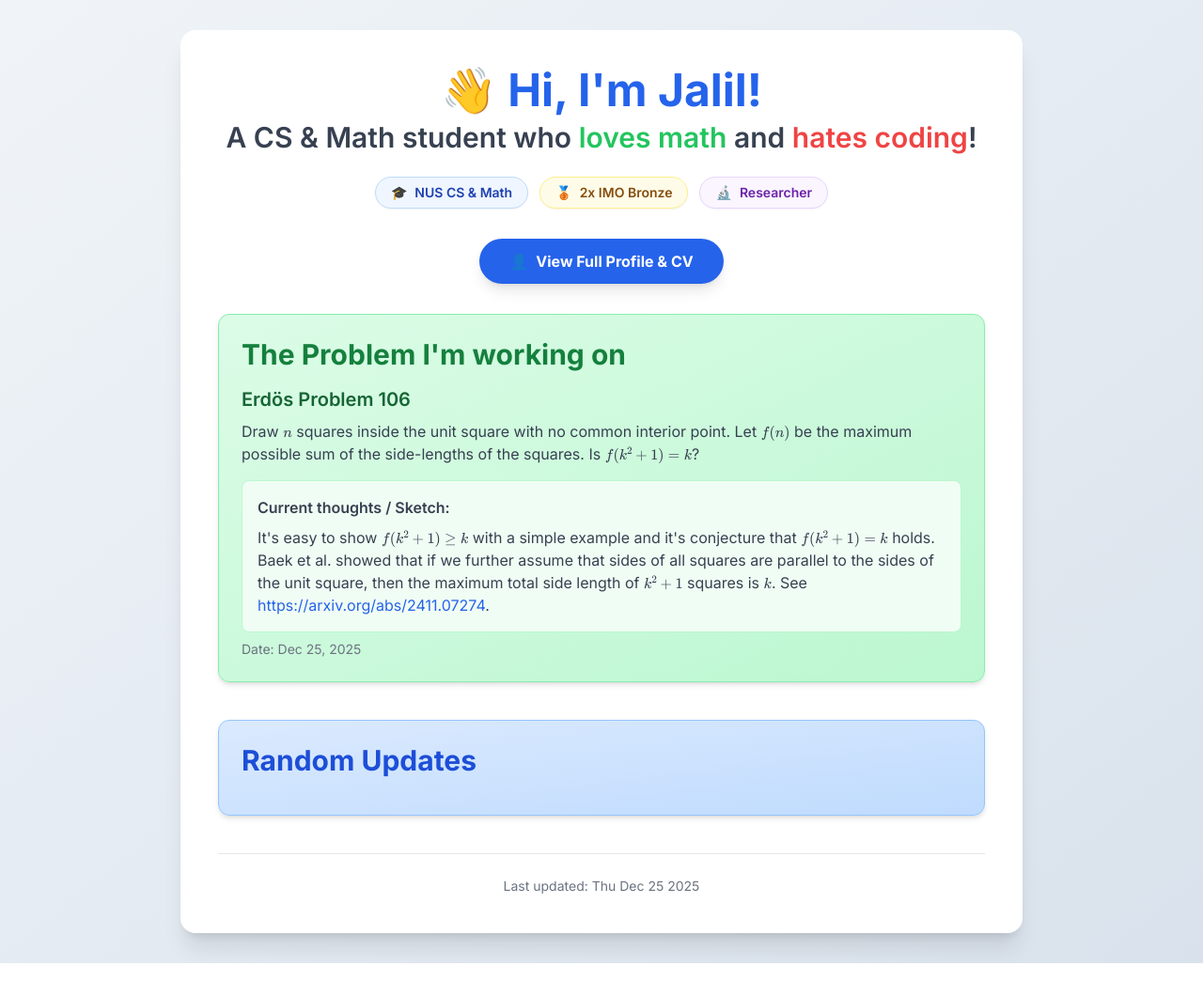
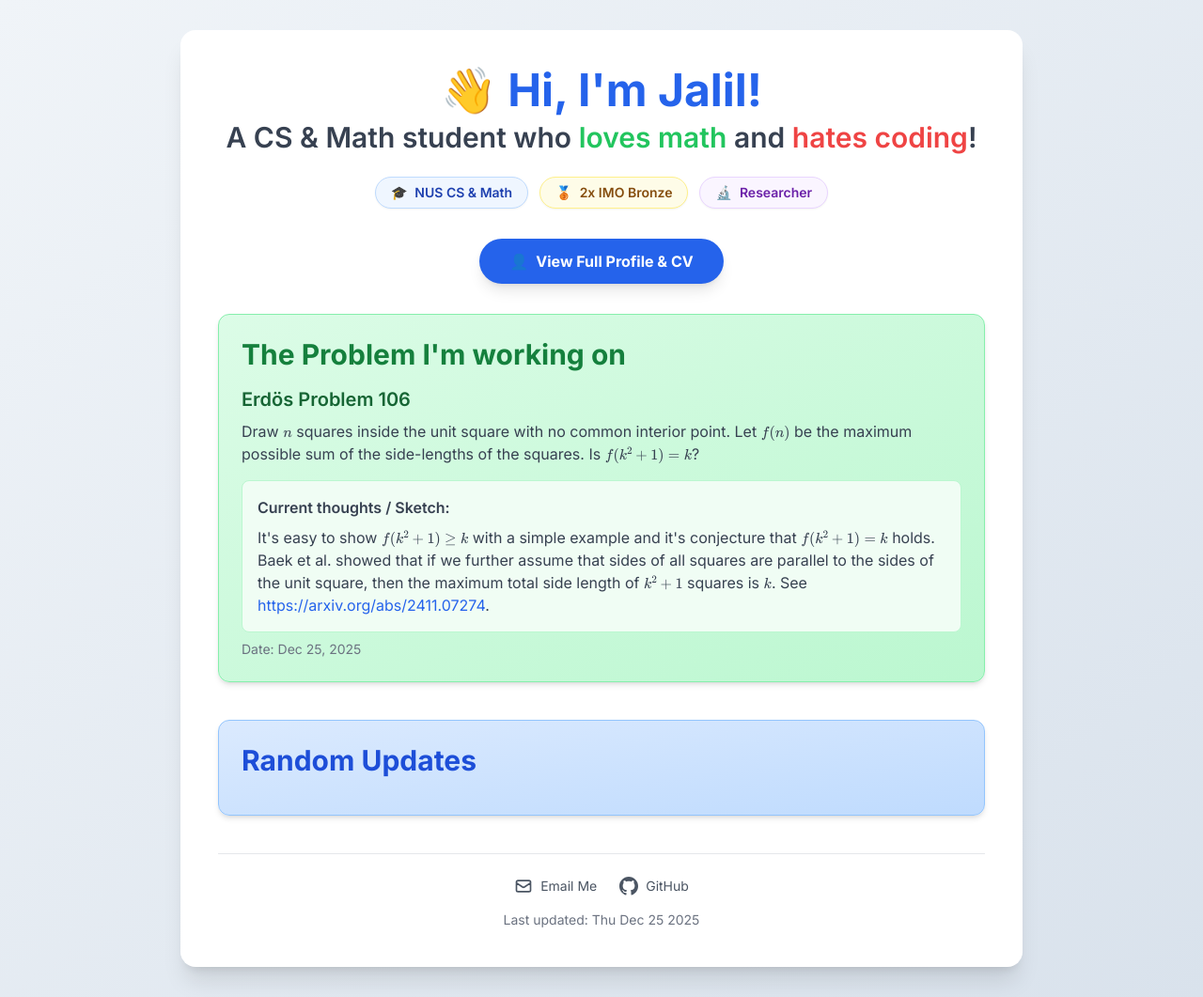
Before and after one commit to jachelil/jachelil.github.io, a plain HTML site: page index.html in a window 1280 px wide. Shown: the whole page at 94% size. Before the commit the page ends 1025 px from the top, so only its background shows below. Drawn offline with nearby package versions, Linux system fonts and the light colour scheme.

Commit message:
Add footer with contact links and update date

```diff
--- a/index.html
+++ b/index.html
@@ -160,6 +160,16 @@
             </main>
 
             <footer class="text-center text-gray-500 text-sm mt-10 pt-6 border-t border-gray-200">
+                <div class="flex justify-center space-x-6 mb-4">
+                    <a href="mailto:jalil.huseynov@u.nus.edu" class="flex items-center text-gray-600 hover:text-blue-600 transition-colors">
+                        <svg class="w-5 h-5 mr-2" fill="none" stroke="currentColor" viewBox="0 0 24 24"><path stroke-linecap="round" stroke-linejoin="round" stroke-width="2" d="M3 8l7.89 5.26a2 2 0 002.22 0L21 8M5 19h14a2 2 0 002-2V7a2 2 0 00-2-2H5a2 2 0 00-2 2v10a2 2 0 002 2z"></path></svg>
+                        Email Me
+                    </a>
+                    <a href="https://github.com/jachelil" target="_blank" class="flex items-center text-gray-600 hover:text-gray-900 transition-colors">
+                        <svg class="w-5 h-5 mr-2" fill="currentColor" viewBox="0 0 24 24"><path d="M12 0c-6.626 0-12 5.373-12 12 0 5.302 3.438 9.8 8.207 11.387.599.111.793-.261.793-.577v-2.234c-3.338.726-4.033-1.416-4.033-1.416-.546-1.387-1.333-1.756-1.333-1.756-1.089-.745.083-.729.083-.729 1.205.084 1.839 1.237 1.839 1.237 1.07 1.834 2.807 1.304 3.492.997.107-.775.418-1.305.762-1.604-2.665-.305-5.467-1.334-5.467-5.931 0-1.311.469-2.381 1.236-3.221-.124-.303-.535-1.524.117-3.176 0 0 1.008-.322 3.301 1.23.957-.266 1.983-.399 3.003-.404 1.02.005 2.047.138 3.006.404 2.291-1.552 3.297-1.23 3.297-1.23.653 1.653.242 2.874.118 3.176.77.84 1.235 1.911 1.235 3.221 0 4.609-2.807 5.624-5.479 5.921.43.372.823 1.102.823 2.222v3.293c0 .319.192.694.801.576 4.765-1.589 8.199-6.086 8.199-11.386 0-6.627-5.373-12-12-12z"/></svg>
+                        GitHub
+                    </a>
+                </div>
                 <p>Last updated: <span id="date"></span></p>
             </footer>
         </div>
```
